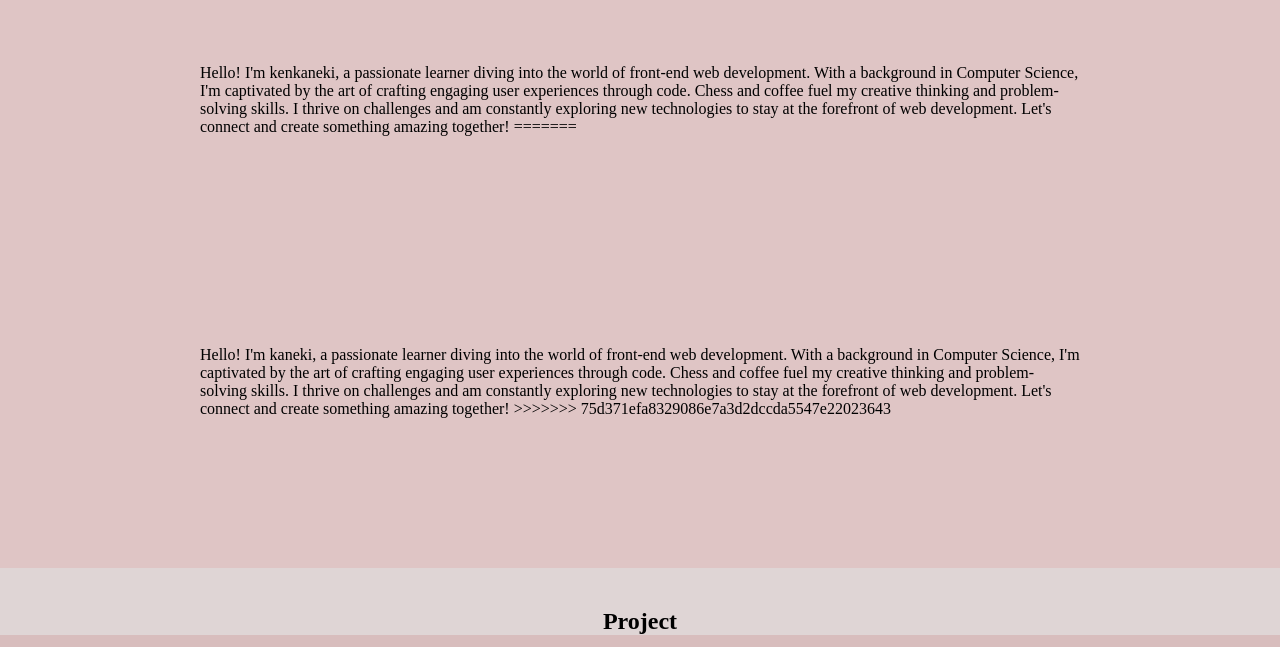
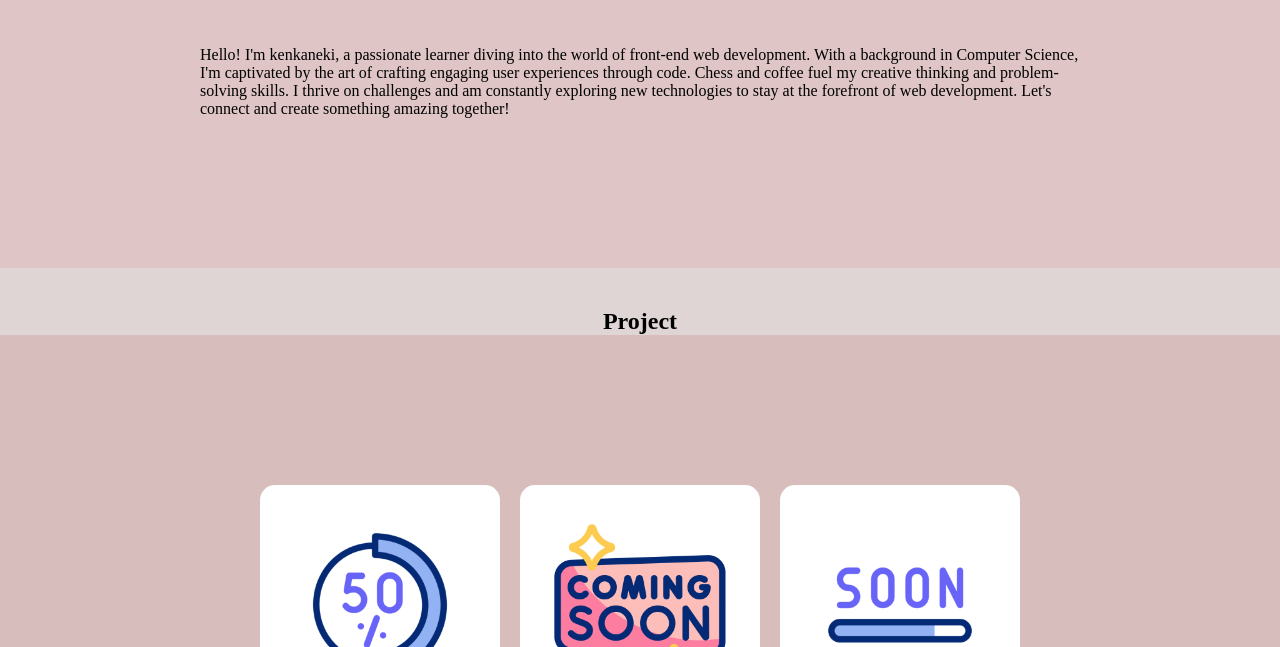
Before and after one commit to kaneki1221/Meta-portfolio-, a plain HTML site: page index.html in a window 1280 px wide. Shown: the part 153-800 px from the top of the page. Drawn offline with Linux system fonts and the light colour scheme.

Commit message:
error fix

```diff
--- a/index.html
+++ b/index.html
@@ -30,13 +30,8 @@
     </header>
     <article class="section2">
         <h1>About me</h1>
-<<<<<<< HEAD
         <p class="description"> <text> Hello! I'm kenkaneki, a passionate learner diving into the world of front-end web development. With a background in Computer Science, I'm captivated by the art of crafting engaging user experiences through code. Chess and coffee fuel my creative thinking and problem-solving skills. I thrive on challenges and am constantly exploring new technologies to stay at the forefront of web development. Let's connect and create something amazing together!
         </text>
-=======
-        <p class="description">Hello! I'm kaneki, a passionate learner diving into the world of front-end web development. With a background in Computer Science, I'm captivated by the art of crafting engaging user experiences through code. Chess and coffee fuel my creative thinking and problem-solving skills. I thrive on challenges and am constantly exploring new technologies to stay at the forefront of web development. Let's connect and create something amazing together!
-
->>>>>>> 75d371efa8329086e7a3d2dccda5547e22023643
 
 
     <main class="section3">
```
